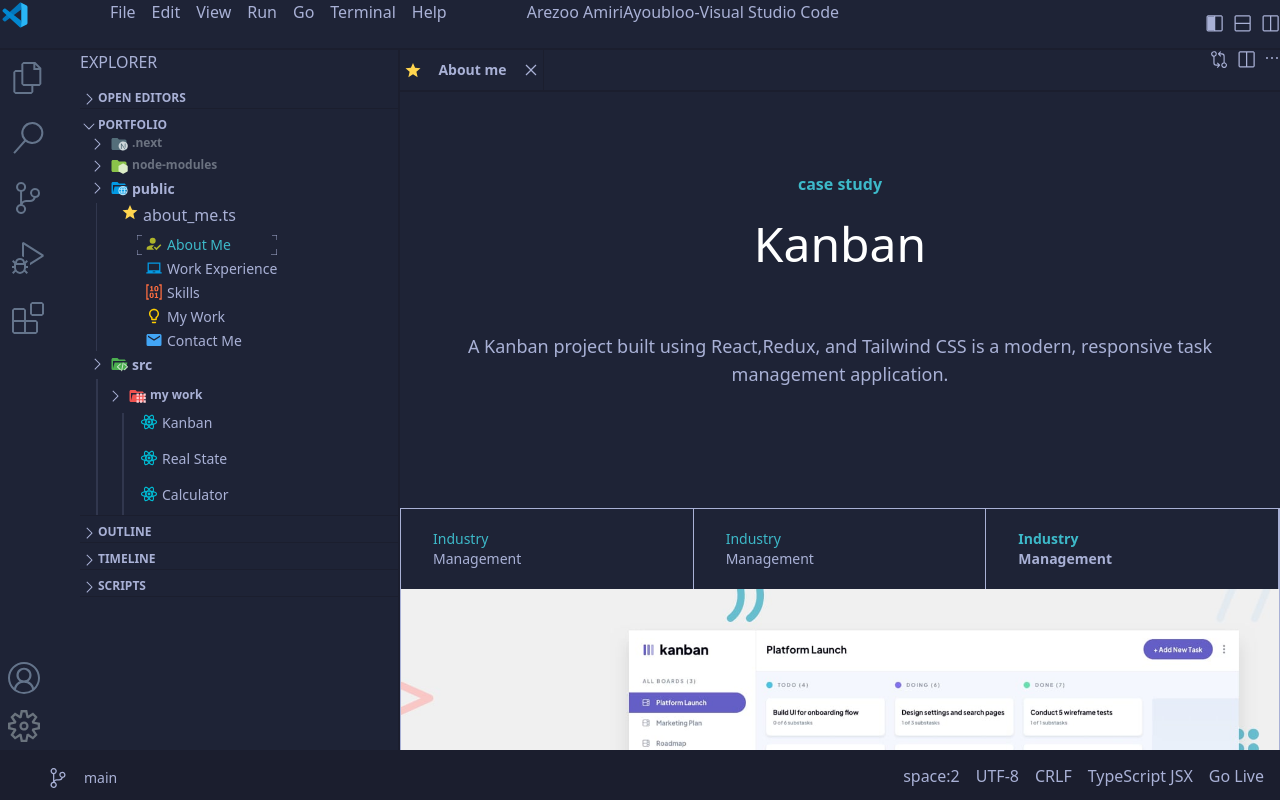
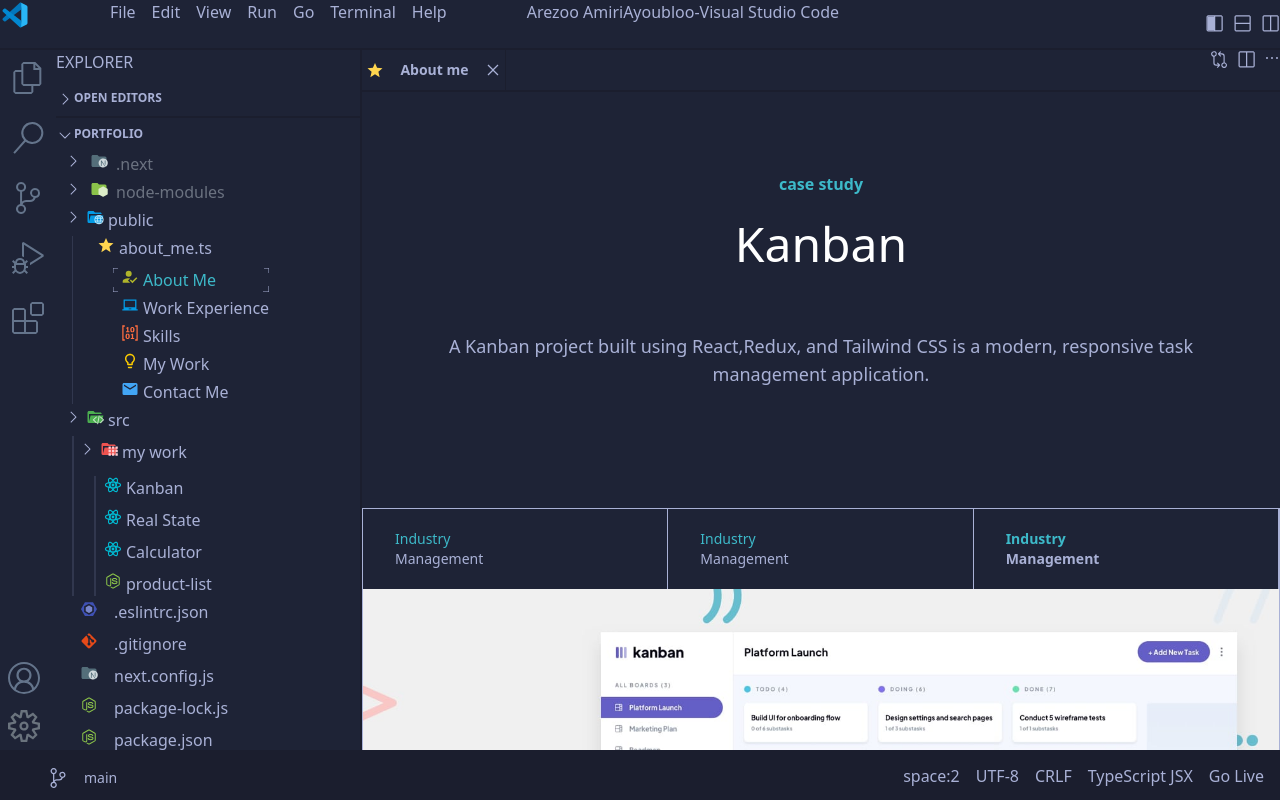
Before and after one commit to Code-Coterie-Team/Arezo-AmiriAyoublo-portfolio, a Next.js app: page /kanban in a window 1280 px wide. Built offline with nearby package versions, Linux system fonts and the light colour scheme.

Commit message:
side bare change

```diff
--- a/src/app/layout.tsx
+++ b/src/app/layout.tsx
@@ -7,6 +7,7 @@
 import Activiybar from "../components/Activitybar";
 import Explore from "../components/Explore";
 import Headermain from "../components/Headermain";
+import LayoutExplore from "@/components/LayoutExplore";
 
 export const metadata: Metadata = {
   title: "Arezoo Amiri Ayobloo",
@@ -20,17 +21,12 @@
   return (
     <html lang="en">
       <body className="antialiased  h-screen w-screen">
-        <div className="  grid grid-rows-16 w-screen h-screen   text-fontcolor">
+        <div className="  grid grid-rows-16 w-screen h-screen overflow-hidden  text-fontcolor">
           <Header />
-          <div className="grid row-start-2 row-end-16   grid-cols-6 md:grid-cols-16 w-full h-full    ">
+          <div className="grid row-start-2 row-end-16  overflow-hidden  grid-cols-6 md:flex w-full h-full    ">
             <Activiybar />
-            <Explore />
-            <div className=" w-full md:col-start-6  md:col-end-17  overflow-hidden h-full flex flex-col ">
-              <Headermain />
-              <div className="overflow-y-auto overflow-x-hidden ">
-                {children}
-              </div>
-            </div>
+            <LayoutExplore >{children}</LayoutExplore>
+
           </div>
           <Footer />
         </div>
--- a/src/components/Activitybar.tsx
+++ b/src/components/Activitybar.tsx
@@ -25,7 +25,7 @@
 
     ]
     return (
-        <div className=" col-span-1 flex flex-col justify-between h-full  ">
+        <div className=" flex-1 flex flex-col justify-between h-full   ">
             <div className="flex flex-col gap-1 items-center">
                 {svgitem.map((item, index) => (
                     <button key={ index} className=" w-full p-3 focus:border-l-2 border-fontcolor  "  onClick={() => {
--- a/src/components/Explore.tsx
+++ b/src/components/Explore.tsx
@@ -2,12 +2,13 @@
 "use client"
 import { useStore } from '@/store';
 import FileExplore from "./FileExplore";
+import clsx from 'clsx';
 
 const Explore = () => {
-
+    const hideExplore=useStore((state)=> state.hideExplore)
     const visibleExplore = useStore((state) => state.visibleExplore)
     return (
-        <div className={`  md:flex md:flex-col md:col-start-2 md:col-end-6 gap-6  border-r-2 border-borderdark  h-full overflow-hidden }`}>
+        <div className= "md:flex md:flex-col gap-6  border-r-2 border-borderdark  h-full overflow-hidden">
 
             {visibleExplore && <FileExplore />}
         </div>
--- a/src/components/FileExplore.tsx
+++ b/src/components/FileExplore.tsx
@@ -28,13 +28,13 @@
     "SCRIPTS",
   ];
   return (
-    <div className="flex flex-col gap-4 h-full ">
+    <div className="flex flex-col gap-4 h-full overflow-hidden ">
       <div className="font-light ">EXPLORER</div>
-      <div className="flex font-bold bordr-b-2 border-borderdark text-xs flex-col gap-2 ">
+      <div className="flex bordr-b-2 border-borderdark text-xs flex-col gap-2 ">
         {exploreitem.map((item, index) => (
-          <div className="border-b border-borderdark " key={index}>
+          <div className="border-b-2 font-extrabold border-borderdark " key={index}>
             <div
-              className="flex flex-col gap-1  hover:border-[0.5px] hover:border-fontcolor"
+              className="flex flex-col gap-1 pb-2  hover:border-[0.5px] hover:border-fontcolor"
               onClick={() => toggleItem(item)}
             >
               <div className="flex">
--- a/src/components/Header.tsx
+++ b/src/components/Header.tsx
@@ -1,11 +1,14 @@
-
+"use client"
 import ActivewindowSvg from "@/icon/ActivwindowSvg";
 import HorizintalSvg from "@/icon/HorizntalWindowSvg";
 import Sidewindow from "@/icon/Sidewindow";
 import VscodeSvg from "@/icon/VscodeSvg";
+import { useStore } from "@/store";
 
 
 const Header = () => {
+  const hideExplore=useStore((state)=> state.hideExplore);
+  const {setHideExplore}=useStore();
   const liArray = ["File", "Edit", "View", "Run", "Go", "Terminal", "Help"];
   return (
     <div className=" row-span-1  flex justify-between  border-b-2 border-borderdark text-sm   ">
@@ -22,8 +25,8 @@
 
       <div className="flex gap-6  ">
         <div className="flex gap-2">
-          <button>
-            <ActivewindowSvg/>
+          <button onClick={()=>setHideExplore(!hideExplore)}>
+            <ActivewindowSvg />
           </button>
           <button>
             <HorizintalSvg />
--- a/src/components/Headermain.tsx
+++ b/src/components/Headermain.tsx
@@ -43,7 +43,7 @@
   }, [links, router, activeLink, setShowAboutme]);
 
   return (
-    <div className=" h-12  border-b-2 border-borderdark flex justify-between   items-center bg-maincolor text-sm ">
+    <div className="  flex-1 border-b-2 border-borderdark flex justify-between   items-center bg-maincolor text-sm ">
       <div className="flex">
         {links.map((item: { name: string; href: string }, index: number) => (
           <div
--- a/src/components/Itemaboutts.tsx
+++ b/src/components/Itemaboutts.tsx
@@ -79,7 +79,7 @@
             <Link
               key={item.id}
               href={item.link}
-              className={clsx("flex  text-sm font-medium gap-1 ",{"text-linkcolor":activeSection===item.id})}
+              className={clsx("flex text-base font-medium gap-1 ",{"text-linkcolor":activeSection===item.id})}
             >
               {item.svg}
               {item.title}
--- /dev/null
+++ b/src/components/LayoutExplore.tsx
@@ -0,0 +1,37 @@
+"use client";
+
+import { useStore } from "@/store";
+
+import React from "react";
+import Explore from "./Explore";
+import clsx from "clsx";
+import Headermain from "./Headermain";
+
+const LayoutExplore = ({ children }: { children: React.ReactNode }) => {
+  const hideExplore = useStore((state) => state.hideExplore);
+
+  return (
+    <div className="grid grid-cols-12 overflow-hidden">
+      <div
+        className={clsx(
+          "transition-all duration-300",
+          hideExplore ? "opacity-0 absolute -z-10" : "col-start-1 col-end-4"
+        )}
+      >
+        <Explore />
+      </div>
+      <div
+        className={clsx(
+          "transition-all  w-full duration-300  overflow-hidden h-full flex flex-col ",
+          hideExplore ? "col-start-1 col-end-13" : "col-start-4 col-end-13"
+        )}
+      >
+        <Headermain />
+        <div className="overflow-y-auto overflow-x-hidden ">
+          {children}
+        </div>
+      </div>
+    </div>
+  );
+};
+export default LayoutExplore;
--- a/src/components/MyworkItem.tsx
+++ b/src/components/MyworkItem.tsx
@@ -50,14 +50,14 @@
   };
 
   return (
-    <div className="flex gap-4 pl-4 ">
+    <div className="flex gap-2 pt-2 pl-4 text-base  ">
       <div className="border-[0.1px] border-bordercolor"></div>
-      <div className="flex flex-col gap-4 ">
+      <div className="flex flex-col  gap-2 ">
         {navProject.map((item, index) => (
           <div key={index} className="flex flex-col">
             <Link
               href={item.path}
-              className="flex gap-1 text-sm font-medium"
+              className="flex gap-1 font-medium"
               onClick={() => {
                 handleAddLink(item.name, item.path);
               }}
--- a/src/components/Portfolio.tsx
+++ b/src/components/Portfolio.tsx
@@ -73,26 +73,26 @@
   ];
   return (
     <div
-      className="flex flex-col gap-1 text-xs h-full overflow-y-auto"
-      style={{ maxHeight: "380px" }}
+      className="flex flex-col gap-1 text-base font-medium overflow-y-auto overflow-x-hidden"
+
     >
       {firstDirectory.map((item, index) => (
-        <div key={index} className="flex gap-1  hover:bg-borderdark pl-2">
+        <div key={index} className="flex gap-2 hover:bg-borderdark pl-2">
           <ArowSvg />
           {item.svg}
           <span className="text-gray-500">{item.title}</span>
         </div>
       ))}
       <div
-        className="flex gap-1 text-sm text-fontcolor hover:bg-borderdark pl-2"
+        className="flex gap-1  text-fontcolor hover:bg-borderdark pl-2"
         onClick={togglePublic}
       >
         <ArowSvg />
         <Publicitem/>
         <span>public</span>
       </div>
-      <div className="flex gap-4 pl-4 ">{showPublic && <AboutMets />}</div>
-      <div className="pl-2 flex gap-1  text-sm" onClick={toggleSrc}>
+      <div className="flex gap-1 pl-4 ">{showPublic && <AboutMets />}</div>
+      <div className="pl-2 flex gap-1  " onClick={toggleSrc}>
         <div className="flex gap-1">
           <ArowSvg />
           <SrcSvg/>
@@ -100,9 +100,9 @@
         </div>
       </div>
       {showSrc && (
-        <div className="flex gap-2 pl-4">
+        <div className="flex gap-1 pl-4">
           <div className="border-[0.5px] border-bordercolor"></div>
-          <div className="flex flex-col  gap-2   ">
+          <div className="flex flex-col  gap-1   ">
             <div className="border-l-[0.5px] border-bordercolor"></div>
             <div className="flex gap-1 " onClick={toggleWork}>
               <ArowSvg />
@@ -114,7 +114,7 @@
         </div>
       )}
 
-      <div className="flex flex-col gap-1 pl-6">
+      <div className="flex flex-col gap-2 pl-6">
         {directory.map((item, index) => (
           <div key={index} className="flex gap-4">
             {item.svg}
--- a/src/store/index.ts
+++ b/src/store/index.ts
@@ -19,6 +19,9 @@
 
   showAboutme:boolean;
   setShowAboutme:(value:boolean)=>void;
+
+  hideExplore:boolean;
+  setHideExplore:(value:boolean)=>void;
 
   visibleExplore: boolean;
   setVisibileExplore: (value: boolean) => void;
@@ -60,6 +63,9 @@
       showAboutme:true,
       setShowAboutme:(value)=>set({showAboutme:value}),
 
+      hideExplore:false,
+      setHideExplore:(value)=>set({hideExplore:value}),
+
       visibleExplore: true,
       setVisibileExplore: (value) => set({ visibleExplore: value }),
       activeSection:"aboutme",
```
